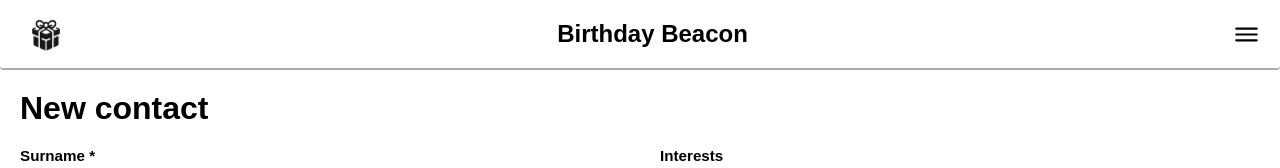
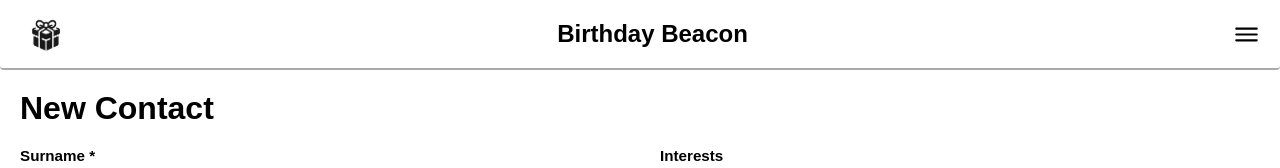
Before and after one commit to LucasLofqvist/birthday-beacon-ui, a Vue app: page /contact/create in a window 1280 px wide. Shown: the top 168 px of the page. Built offline with nearby package versions, Linux system fonts and the light colour scheme.

Commit message:
Imported test dependencies and created the first component test

```diff
--- a/src/views/main/ContactView.vue
+++ b/src/views/main/ContactView.vue
@@ -1,5 +1,5 @@
 <script setup>
-import { computed, ref, vModelCheckbox } from "vue";
+import { computed, ref } from "vue";
 import { useRoute } from "vue-router";
 
 import edit from "../../assets/icons/edit-pen.svg";
@@ -59,11 +59,11 @@ const deleteContact = () => {
 };
 
 //Ensures that contactName or "New contact" is rendered
-const contactName = computed(() => {
+const viewTitle = computed(() => {
   if (mode.value === "view" || mode.value === "edit") {
     return `${contact.value.surname} ${contact.value.lastname}`;
   }
-  return "New contact";
+  return "New Contact";
 });
 
 //Calculates contacts age based on date of birth
@@ -123,11 +123,11 @@ const maxDate = new Date().toISOString().split("T")[0];
 <template>
   <div class="contact-container">
     <div class="header-section">
-      <h1 class="contact-title">
+      <h1 class="contact-title" data-test="contact-title">
         {{
           mode === "view" || mode === "edit"
-            ? `${contactName} - ${contactAge}`
-            : contactName
+            ? `${viewTitle} - ${contactAge}`
+            : viewTitle
         }}
       </h1>
       <button
```
Also changed, not shown: package.json (+7 -2 lines), vitest.config.js (added, +17 -0 lines), 2 other files (tests, documents, lock files or other folders).
